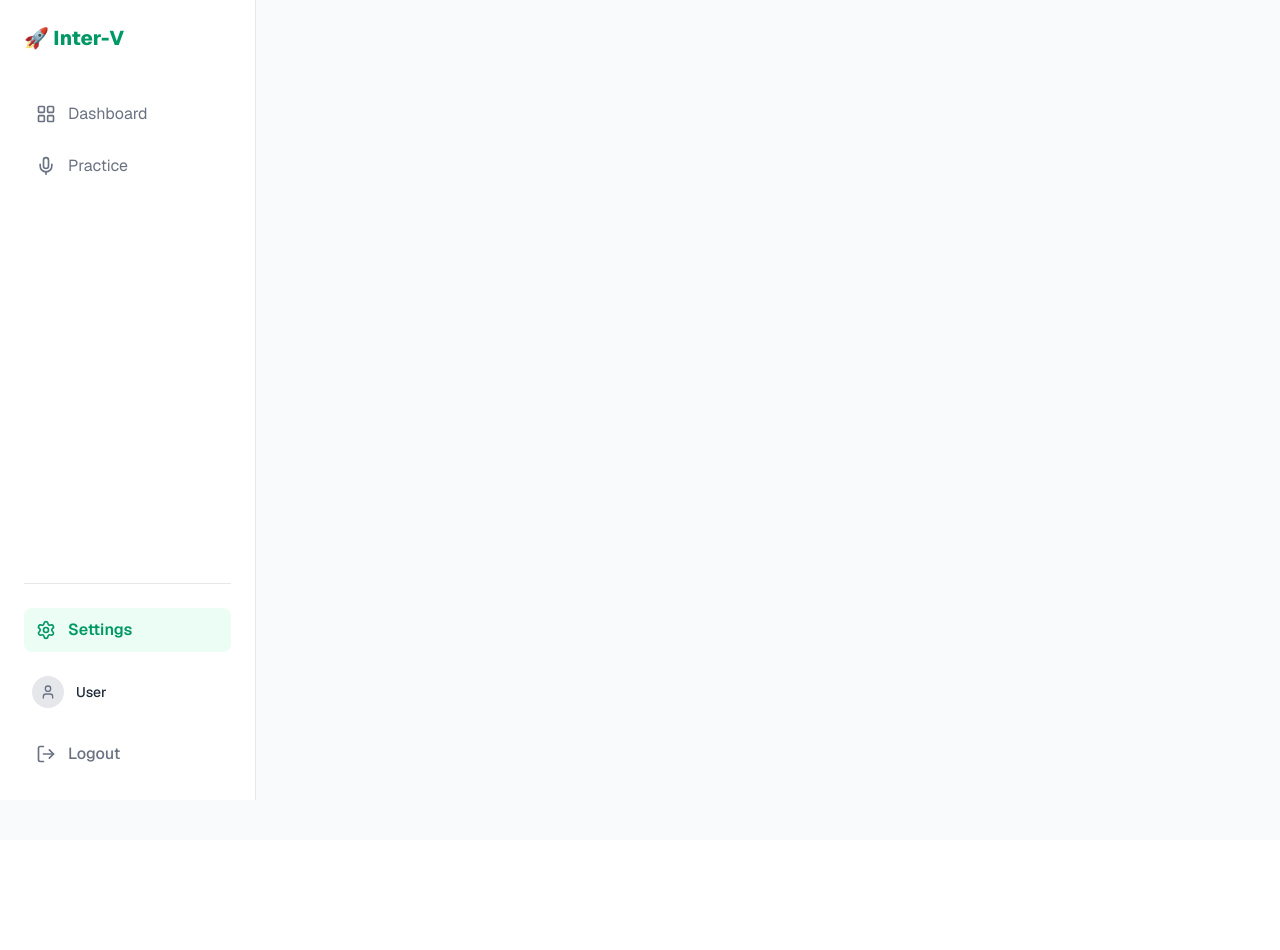
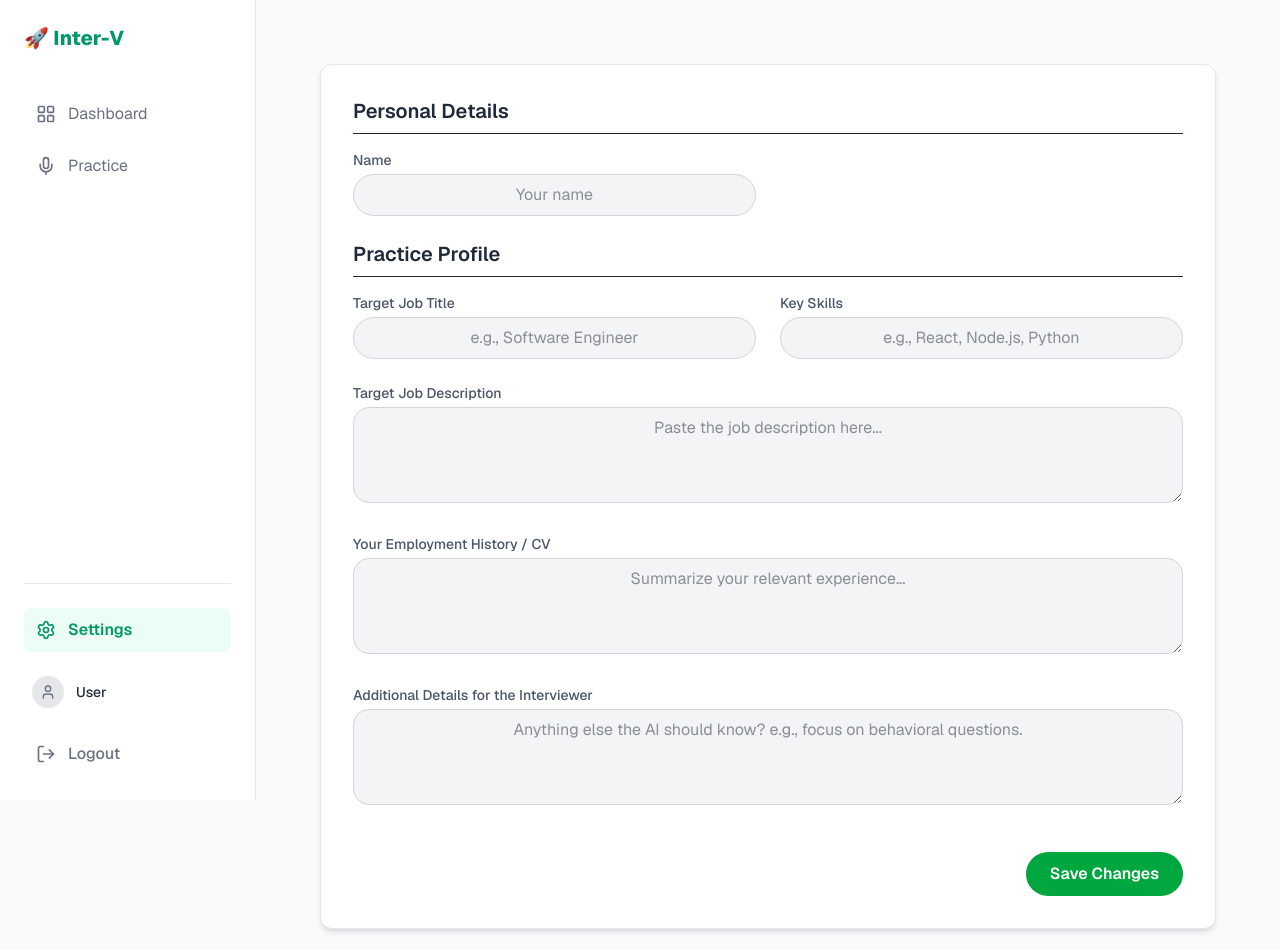
Before and after one commit to devtofunmi/inter-v, a Next.js app: page /settings in a window 1280 px wide. Shown: the top 950 px of the page. Before the commit the page ends 840 px from the top, so only its background shows below. Built offline with nearby package versions, Linux system fonts and the light colour scheme; no server answers; the database is empty; sample sign-in values are in the browser's storage.

Commit message:
chnage input style to match new styling

```diff
--- a/pages/settings.tsx
+++ b/pages/settings.tsx
@@ -3,50 +3,174 @@ import { useRouter } from 'next/router';
 import { Loader2 } from 'lucide-react';
 import { useSession } from 'next-auth/react';
 import useSWR from 'swr';
-import Sidebar from '../components/practice/Sidebar';
 import Layout from '../components/Layout';
-import PricingModal from '../components/practice/PricingModal';
+import { toast, ToastContainer } from 'react-toastify';
+import 'react-toastify/dist/ReactToastify.css';
 
 const fetcher = (url: string) => fetch(url).then((res) => res.json());
 
-const Settings = () => {
-  const [showSidebar, setShowSidebar] = useState(true);
-  const [showPricingModal, setShowPricingModal] = useState(false);
+const SettingsPage = () => {
   const { status } = useSession();
-  const { data, error } = useSWR(status === 'authenticated' ? '/api/user' : null, fetcher);
+  const { data, error, mutate } = useSWR(status === 'authenticated' ? '/api/user' : null, fetcher);
   const router = useRouter();
+
+  const [name, setName] = useState("");
+  const [jobTitle, setJobTitle] = useState("");
+  const [jobDescription, setJobDescription] = useState("");
+  const [employmentHistory, setEmploymentHistory] = useState("");
+  const [skills, setSkills] = useState("");
+  const [additionalDetails, setAdditionalDetails] = useState("");
+  const [isUpdating, setIsUpdating] = useState(false);
 
   useEffect(() => {
     if (status === 'unauthenticated') {
       router.replace('/auth');
     }
-  }, [status, router]);
+    if (data && data.user) {
+      setName(data.user.name || "");
+      setJobTitle(data.user.practiceProfile?.jobTitle || "");
+      setJobDescription(data.user.practiceProfile?.jobDescription || "");
+      setEmploymentHistory(data.user.practiceProfile?.employmentHistory || "");
+      setSkills(data.user.practiceProfile?.skills || "");
+      setAdditionalDetails(data.user.practiceProfile?.additionalDetails || "");
+    }
+  }, [status, router, data]);
+
+  const handleUpdateDetails = async () => {
+    setIsUpdating(true);
+    try {
+      const response = await fetch('/api/onboarding', {
+        method: 'POST',
+        headers: {
+          'Content-Type': 'application/json',
+        },
+        body: JSON.stringify({
+          userId: data.user.id,
+          name,
+          jobTitle,
+          jobDescription,
+          employmentHistory,
+          skills,
+          additionalDetails,
+        }),
+      });
+      if (response.ok) {
+        toast.success('Details updated successfully!');
+        mutate(); // Re-fetch user data
+      } else {
+        toast.error('Failed to update details.');
+      }
+    } catch {
+      toast.error('Network error.');
+    } finally {
+      setIsUpdating(false);
+    }
+  };
 
   if (status === 'loading' || (status === 'authenticated' && !data)) {
     return (
-      <div className="flex justify-center items-center min-h-screen">
-        <Loader2 className="animate-spin h-10 w-10 text-blue-500" />
-      </div>
+      <Layout title="Settings">
+        <div className="flex justify-center items-center min-h-screen">
+          <Loader2 className="animate-spin h-10 w-10 text-emerald-600" />
+        </div>
+      </Layout>
     );
   }
 
   if (error) {
-    return <div>Error loading data</div>;
+    return <Layout title="Settings"><div>Error loading data</div></Layout>;
   }
-
-  const { user } = data || {};
 
   return (
     <Layout title="Settings">
-      <div className="font-sans  text-white p-6 min-h-screen flex flex-col lg:flex-row gap-6 relative">
-        <div className={`lg:flex ${showSidebar ? 'flex' : 'hidden'} w-full lg:w-auto`}>
-          {user && <Sidebar setShowSidebar={setShowSidebar} user={user} onShowPricingModal={() => setShowPricingModal(true)} />}
+      <ToastContainer />
+      <div className="p-6">
+        <div className="max-w-4xl mx-auto bg-white p-8 rounded-xl shadow-md border border-gray-200">
+
+          <div className="space-y-6">
+            <div>
+              <h2 className="text-xl font-semibold text-gray-800 mb-4 border-b pb-2">Personal Details</h2>
+              <div className="grid grid-cols-1 md:grid-cols-2 gap-6">
+                <div>
+                  <label className="text-gray-600 text-sm font-medium mb-1 block">Name</label>
+                  <input
+                    type="text"
+                    className="w-full px-3 py-2 rounded-full bg-gray-100 border border-gray-300 focus:outline-none focus:ring-2 focus:ring-green-500 text-center text-gray-800"
+                    placeholder="Your name"
+                    value={name}
+                    onChange={(e) => setName(e.target.value)}
+                  />
+                </div>
+              </div>
+            </div>
+
+            <div>
+              <h2 className="text-xl font-semibold text-gray-800 mb-4 border-b pb-2">Practice Profile</h2>
+              <div className="grid grid-cols-1 md:grid-cols-2 gap-6">
+                <div>
+                  <label className="text-gray-600 text-sm font-medium mb-1 block">Target Job Title</label>
+                  <input
+                    type="text"
+                    className="w-full px-3 py-2 rounded-full bg-gray-100 border border-gray-300 focus:outline-none focus:ring-2 focus:ring-green-500 text-center text-gray-800"
+                    placeholder="e.g., Software Engineer"
+                    value={jobTitle}
+                    onChange={(e) => setJobTitle(e.target.value)}
+                  />
+                </div>
+                <div>
+                  <label className="text-gray-600 text-sm font-medium mb-1 block">Key Skills</label>
+                  <input
+                    type="text"
+                    className="w-full px-3 py-2 rounded-full bg-gray-100 border border-gray-300 focus:outline-none focus:ring-2 focus:ring-green-500 text-center text-gray-800"
+                    placeholder="e.g., React, Node.js, Python"
+                    value={skills}
+                    onChange={(e) => setSkills(e.target.value)}
+                  />
+                </div>
+                <div className="md:col-span-2">
+                  <label className="text-gray-600 text-sm font-medium mb-1 block">Target Job Description</label>
+                  <textarea
+                    className="w-full px-3 py-2 rounded-2xl bg-gray-100 border border-gray-300 focus:outline-none focus:ring-2 focus:ring-green-500 text-center text-gray-800 h-24"
+                    placeholder="Paste the job description here..."
+                    value={jobDescription}
+                    onChange={(e) => setJobDescription(e.target.value)}
+                  ></textarea>
+                </div>
+                <div className="md:col-span-2">
+                  <label className="text-gray-600 text-sm font-medium mb-1 block">Your Employment History / CV</label>
+                  <textarea
+                    className="w-full px-3 py-2 rounded-2xl bg-gray-100 border border-gray-300 focus:outline-none focus:ring-2 focus:ring-green-500 text-center text-gray-800 h-24"
+                    placeholder="Summarize your relevant experience..."
+                    value={employmentHistory}
+                    onChange={(e) => setEmploymentHistory(e.target.value)}
+                  ></textarea>
+                </div>
+                <div className="md:col-span-2">
+                  <label className="text-gray-600 text-sm font-medium mb-1 block">Additional Details for the Interviewer</label>
+                  <textarea
+                    className="w-full px-3 py-2 rounded-2xl bg-gray-100 border border-gray-300 focus:outline-none focus:ring-2 focus:ring-green-500 text-center text-gray-800 h-24"
+                    placeholder="Anything else the AI should know? e.g., focus on behavioral questions."
+                    value={additionalDetails}
+                    onChange={(e) => setAdditionalDetails(e.target.value)}
+                  ></textarea>
+                </div>
+              </div>
+            </div>
+
+            <div className="flex justify-end pt-4">
+              <button
+                className={`px-6 py-2.5 rounded-full bg-green-600 hover:bg-green-500 font-semibold text-white transition-colors duration-200 flex items-center justify-center disabled:opacity-50`}
+                onClick={handleUpdateDetails}
+                disabled={isUpdating}
+              >
+                {isUpdating ? <Loader2 className="animate-spin" size={20} /> : 'Save Changes'}
+              </button>
+            </div>
+          </div>
         </div>
-
-        {showPricingModal && <PricingModal setShowPricingModal={setShowPricingModal} />}
       </div>
     </Layout>
   );
 };
 
-export default Settings;
+export default SettingsPage;
```
